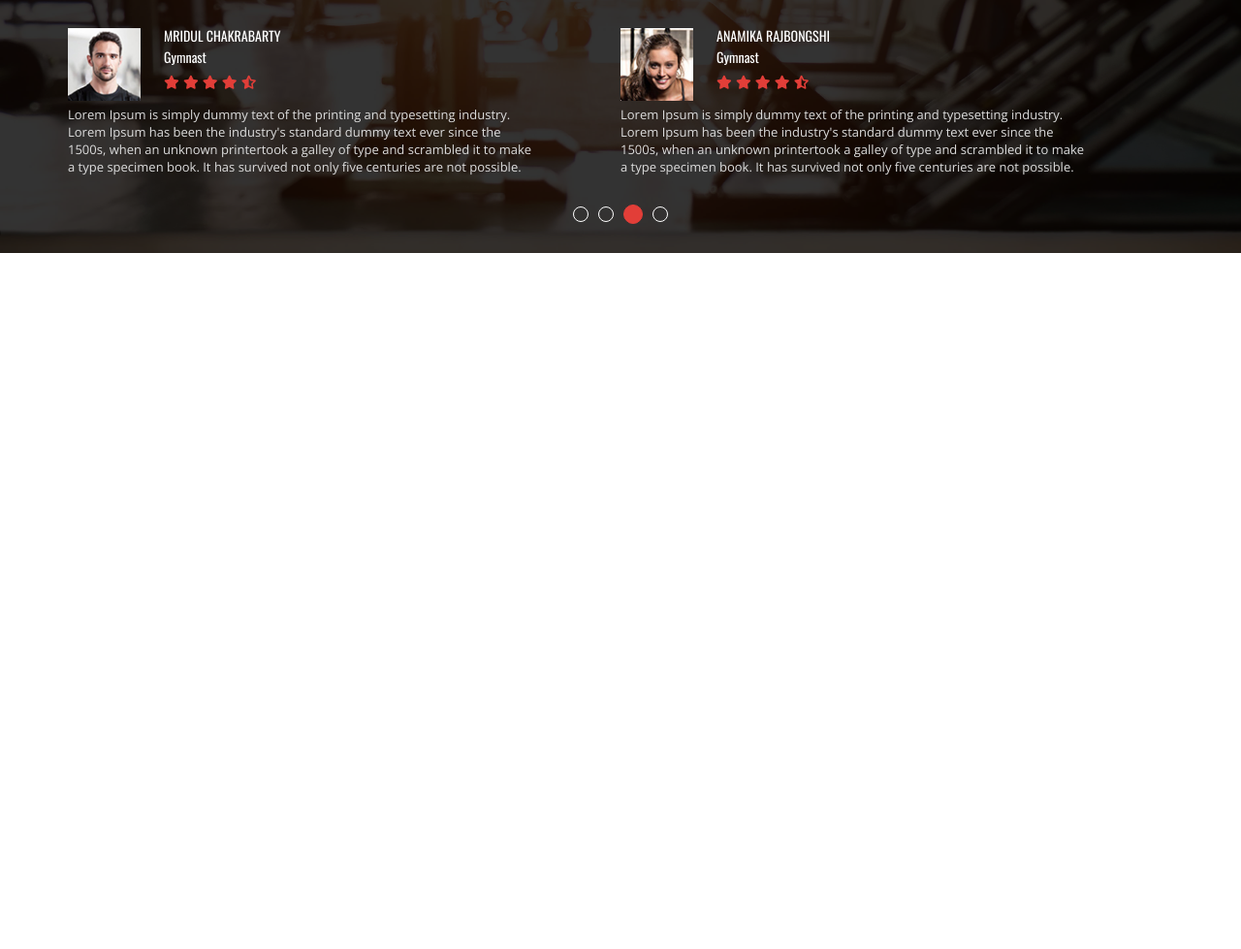
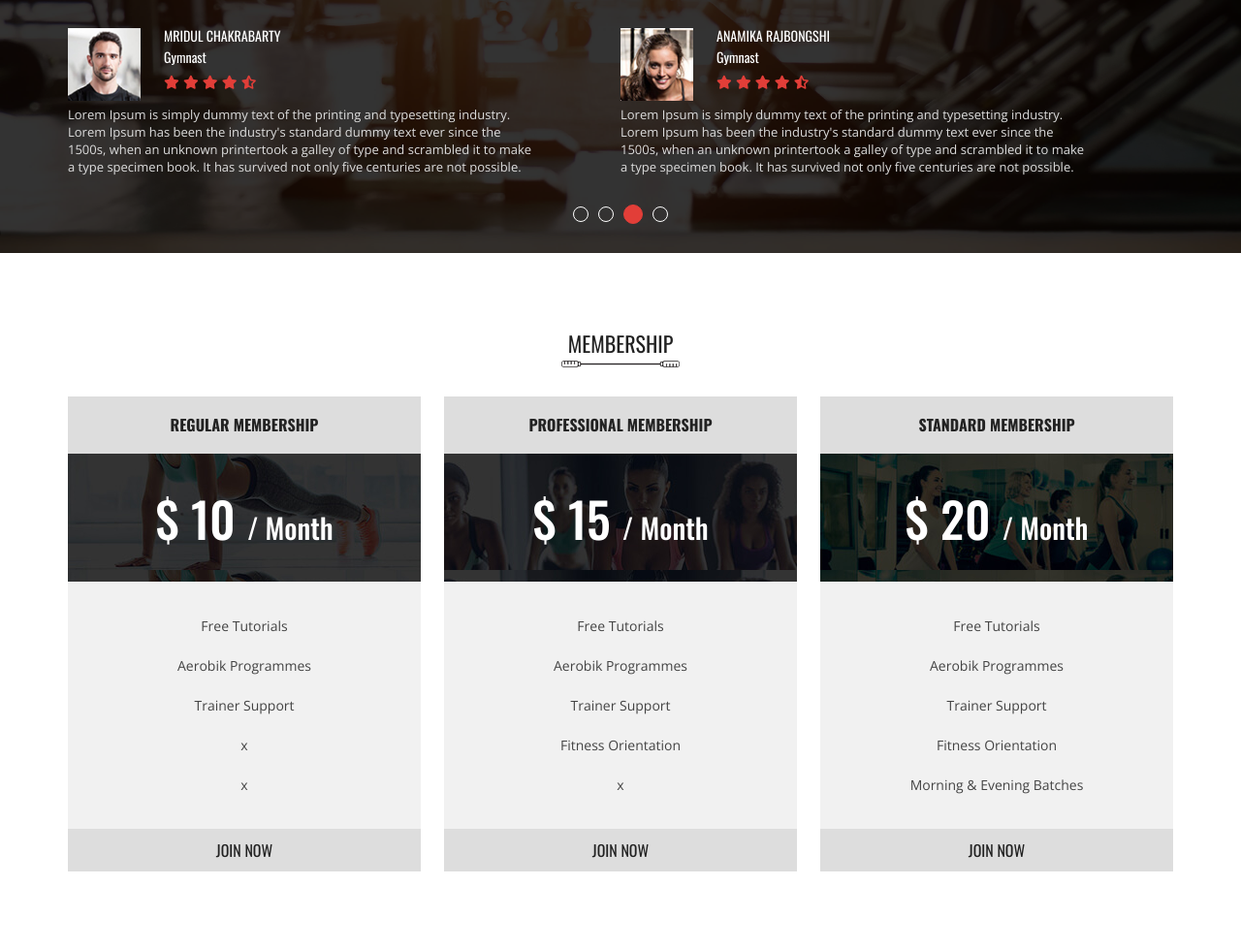
Before and after one commit to sumaya-web/Gymnesium, a plain HTML site: page index.html in a window 1280 px wide. Shown: the part 2817-3796 px from the top of the page at 97% size. Before the commit the page ends 3158 px from the top, so only its background shows below. Drawn offline with nearby package versions, Linux system fonts and the light colour scheme.

Commit message:
[WDN-43] Add Membership section

```diff
--- a/css/style.css
+++ b/css/style.css
@@ -622,3 +622,79 @@ p {
     border-color: #e23e38;
 }
 /* Todo => ||||||||||||||||||| Testimonial Part CSS End   ||||||||||||| */
+
+/* Todo => ||||||||||||||||||| Membership Part CSS Start  ||||||||||||| */
+#membership_part {
+    padding-bottom: 80px;
+}
+
+.membership_item {
+    margin-top: 12px;
+    background-color: #f1f1f1;
+    transition: all linear 0.3s;
+}
+
+.membership_item h4 {
+    padding: 20px;
+    color: #222222;
+    font-size: 16px;
+    font-weight: 700;
+    font-family: 'Oswald', sans-serif;
+    text-transform: uppercase;
+    background-color: #dddddd;
+    transition: all linear 0.3s;
+}
+
+.membership_item:hover h4 {
+    color: #fff;
+    background-color: #e23e38;
+}
+
+.membership_item .membership_banner {
+    background-size: cover;
+    background-position: center;
+    background-repeat: no-repeat;
+    padding: 36px 0;
+}
+
+.membership_item h3 {
+    color: #ffffff;
+    font-size: 50px;
+    font-weight: 500;
+    font-family: 'Oswald', sans-serif;
+}
+
+.membership_item h3 > span {
+    font-size: 29px;
+}
+
+.membership_item ul {
+    padding: 35px 0 15px;
+}
+
+.membership_item ul > li {
+    color: #444444;
+    font-size: 14px;
+    font-weight: 400;
+    font-family: 'Open Sans', sans-serif;
+    padding-bottom: 20px;
+}
+
+.membership_item a {
+    padding: 10px;
+    color: #222222;
+    font-size: 16px;
+    font-weight: 400;
+    font-family: 'Oswald', sans-serif;
+    text-transform: uppercase;
+    background-color: #dddddd;
+    transition: all linear 0.3s;
+    display: block;
+}
+
+.membership_item:hover a {
+    color: #fff;
+    background-color: #e23e38;
+}
+
+/* Todo => ||||||||||||||||||| Membership Part CSS End    ||||||||||||| */
--- a/index.html
+++ b/index.html
@@ -492,6 +492,74 @@
     </section>
     <!-- Todo => |||||||||||||||||||| Testimonial Part End   ||||||||||||||| -->
 
+    <!-- Todo => |||||||||||||||||||| Membership Part Start  ||||||||||||||| -->
+    <section id="membership_part" class="text-center">
+        <div class="container p-0">
+            <div class="row">
+                <div class="col-lg-12">
+                    <div class="membership_head about_text">
+                        <h2>Membership</h2>
+                        <img src="images/spoon.png" class="img-fluid" alt="spoon">
+                    </div>
+                </div>
+            </div>
+
+            <div class="row">
+                <div class="col-lg-4">
+                    <div class="membership_item">
+                        <h4>Regular Membership</h4>
+                        <div class="membership_banner" style="background: url(images/price-bg-1.jpg);">
+                            <h3>$ 10 <span>/ Month</span></h3>
+                        </div>
+                        <ul>
+                            <li>Free Tutorials</li>
+                            <li>Aerobik Programmes</li>
+                            <li>Trainer Support</li>
+                            <li>x</li>
+                            <li>x</li>
+                        </ul>
+                        <a href="#">Join Now</a>
+                    </div>
+                </div>
+
+                <div class="col-lg-4">
+                    <div class="membership_item">
+                        <h4>Professional Membership</h4>
+                        <div class="membership_banner" style="background: url(images/price-bg-2.jpg);">
+                            <h3>$ 15 <span>/ Month</span></h3>
+                        </div>
+                        <ul>
+                            <li>Free Tutorials</li>
+                            <li>Aerobik Programmes</li>
+                            <li>Trainer Support</li>
+                            <li>Fitness Orientation</li>
+                            <li>x</li>
+                        </ul>
+                        <a href="#">Join Now</a>
+                    </div>
+                </div>
+
+                <div class="col-lg-4">
+                    <div class="membership_item">
+                        <h4>Standard Membership</h4>
+                        <div class="membership_banner" style="background: url(images/price-bg-3.jpg);">
+                            <h3>$ 20 <span>/ Month</span></h3>
+                        </div>
+                        <ul>
+                            <li>Free Tutorials</li>
+                            <li>Aerobik Programmes</li>
+                            <li>Trainer Support</li>
+                            <li>Fitness Orientation</li>
+                            <li>Morning & Evening Batches</li>
+                        </ul>
+                        <a href="#">Join Now</a>
+                    </div>
+                </div>
+            </div>
+        </div>
+    </section>
+    <!-- Todo => |||||||||||||||||||| Membership Part End    ||||||||||||||| -->
+
 
     <script src="js/jquery-3.7.1.min.js"></script>
     <script src="js/bootstrap.bundle.min.js"></script>
```
